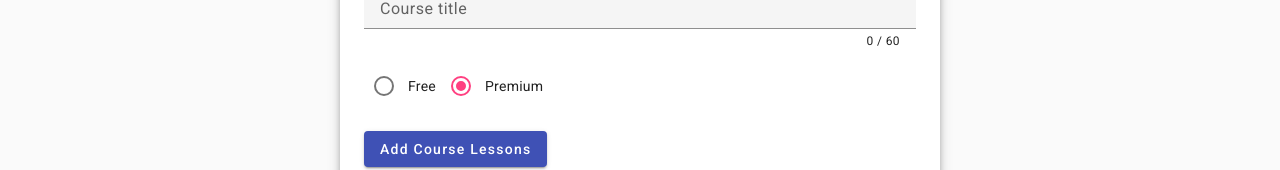
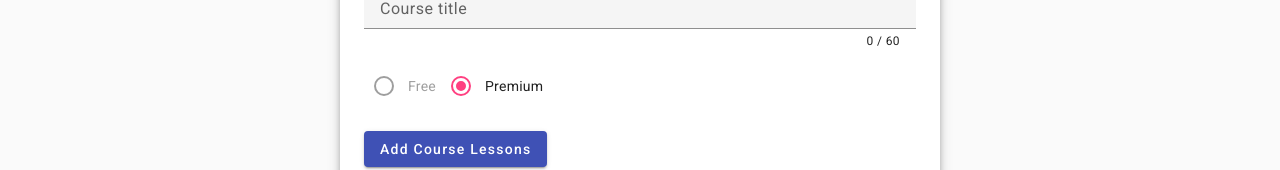
Before and after one commit to paolopci/angular-material-course, an Angular app: page /add-new-course in a window 1280 px wide. Shown: the part 287-457 px from the top of the page. Built offline with nearby package versions, Linux system fonts and the light colour scheme.

Commit message:
radio button [disabled]=true

```diff
--- a/src/app/create-course/create-course-step-1/create-course-step-1.component.html
+++ b/src/app/create-course/create-course-step-1/create-course-step-1.component.html
@@ -15,7 +15,7 @@
   </mat-form-field>
 
   <mat-radio-group class="course-type" formControlName="courseType">
-    <mat-radio-button value="free">Free</mat-radio-button>
+    <mat-radio-button value="free" [disabled]="true">Free</mat-radio-button>
     <mat-radio-button value="premium">Premium</mat-radio-button>
   </mat-radio-group>
 
```
